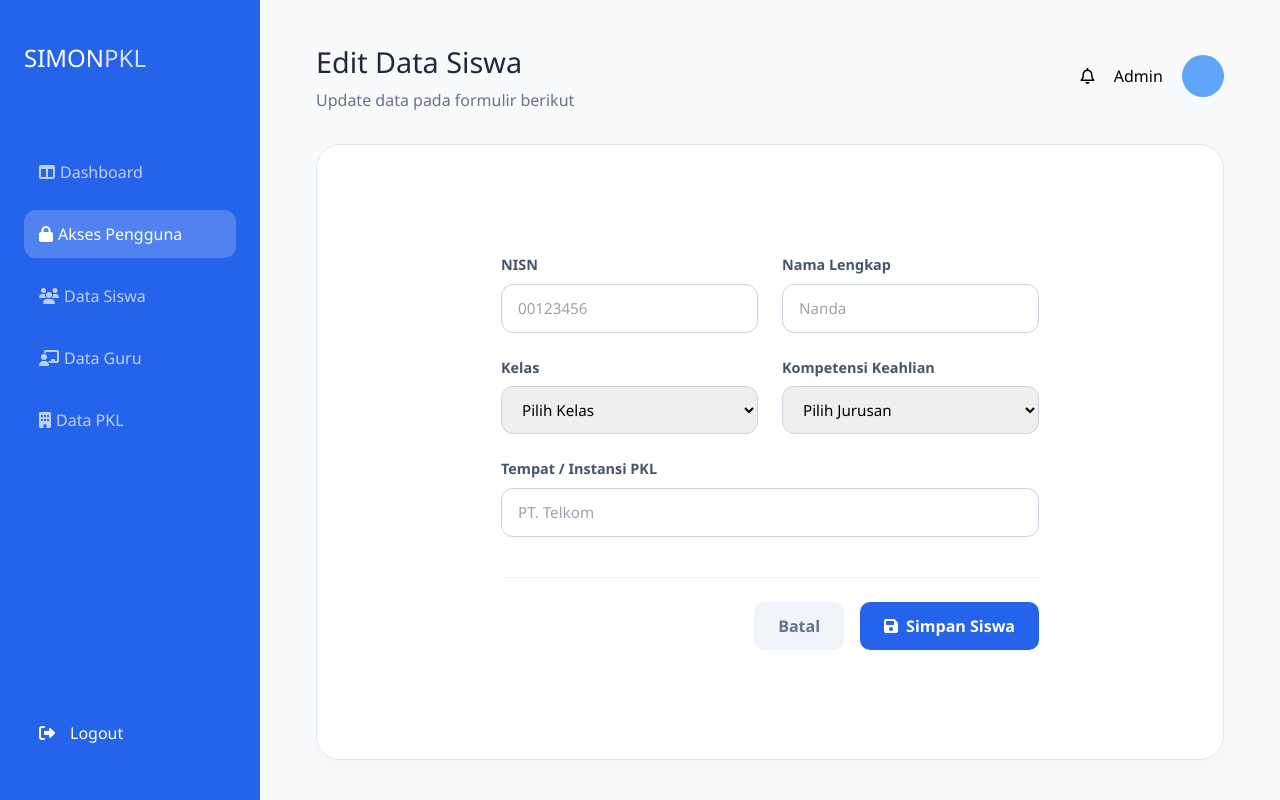
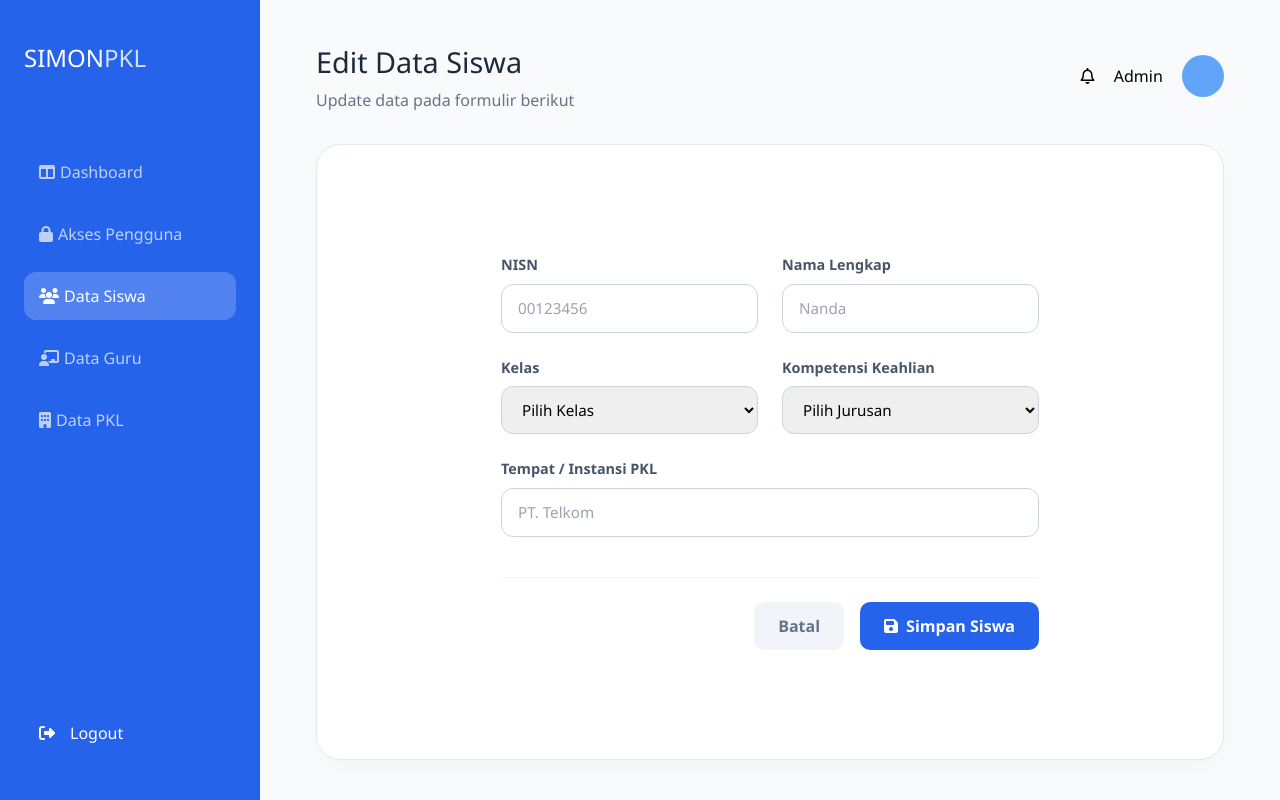
Before and after one commit to Fadillahnanda/SimonTeam, a Vue app: page /editsiswa in a window 1280 px wide. Built offline with nearby package versions, Linux system fonts and the light colour scheme.

Commit message:
Perbaikan tombol aktif halaman admin: Nanda

```diff
--- a/src/views/Admin/editguru.vue
+++ b/src/views/Admin/editguru.vue
@@ -25,7 +25,7 @@
         </router-link>
 
         <router-link to="/dataguru">
-          <div class="sm-menu-item">
+          <div class="sm-menu-item active">
             <i class="fa-solid fa-chalkboard-user"></i>
             <span>Data Guru</span>
           </div>
--- a/src/views/Admin/editpkl.vue
+++ b/src/views/Admin/editpkl.vue
@@ -32,7 +32,7 @@
         </router-link>
 
         <router-link to="/datapkl">
-          <div class="sm-menu-item">
+          <div class="sm-menu-item active">
             <i class="fa-solid fa-building"></i>
             <span>Data PKL</span>
           </div>
--- a/src/views/Admin/editsiswa.vue
+++ b/src/views/Admin/editsiswa.vue
@@ -12,13 +12,13 @@
           </div>
         </router-link>
         <router-link to="/aksespengguna">
-          <div class="sm-menu-item active">
+          <div class="sm-menu-item">
             <i class="fa-solid fa-lock"></i>
             <span>Akses Pengguna</span>
           </div>
         </router-link>
         <router-link to="/datasiswa">
-          <div class="sm-menu-item">
+          <div class="sm-menu-item active">
             <i class="fa-solid fa-users"></i>
             <span>Data Siswa</span>
           </div>
--- a/src/views/Admin/tambahguru.vue
+++ b/src/views/Admin/tambahguru.vue
@@ -12,7 +12,7 @@
           </div>
         </router-link>
         <router-link to="/aksespengguna">
-          <div class="sm-menu-item active">
+          <div class="sm-menu-item">
             <i class="fa-solid fa-lock"></i>
             <span>Akses Pengguna</span>
           </div>
--- a/src/views/Admin/tambahpkl.vue
+++ b/src/views/Admin/tambahpkl.vue
@@ -32,7 +32,7 @@
         </router-link>
 
         <router-link to="/datapkl">
-          <div class="sm-menu-item">
+          <div class="sm-menu-item active">
             <i class="fa-solid fa-building"></i>
             <span>Data PKL</span>
           </div>
--- a/src/views/Admin/tambahsiswa.vue
+++ b/src/views/Admin/tambahsiswa.vue
@@ -18,7 +18,7 @@
           </div>
         </router-link>
         <router-link to="/datasiswa">
-          <div class="sm-menu-item">
+          <div class="sm-menu-item active">
             <i class="fa-solid fa-users"></i>
             <span>Data Siswa</span>
           </div>
```
